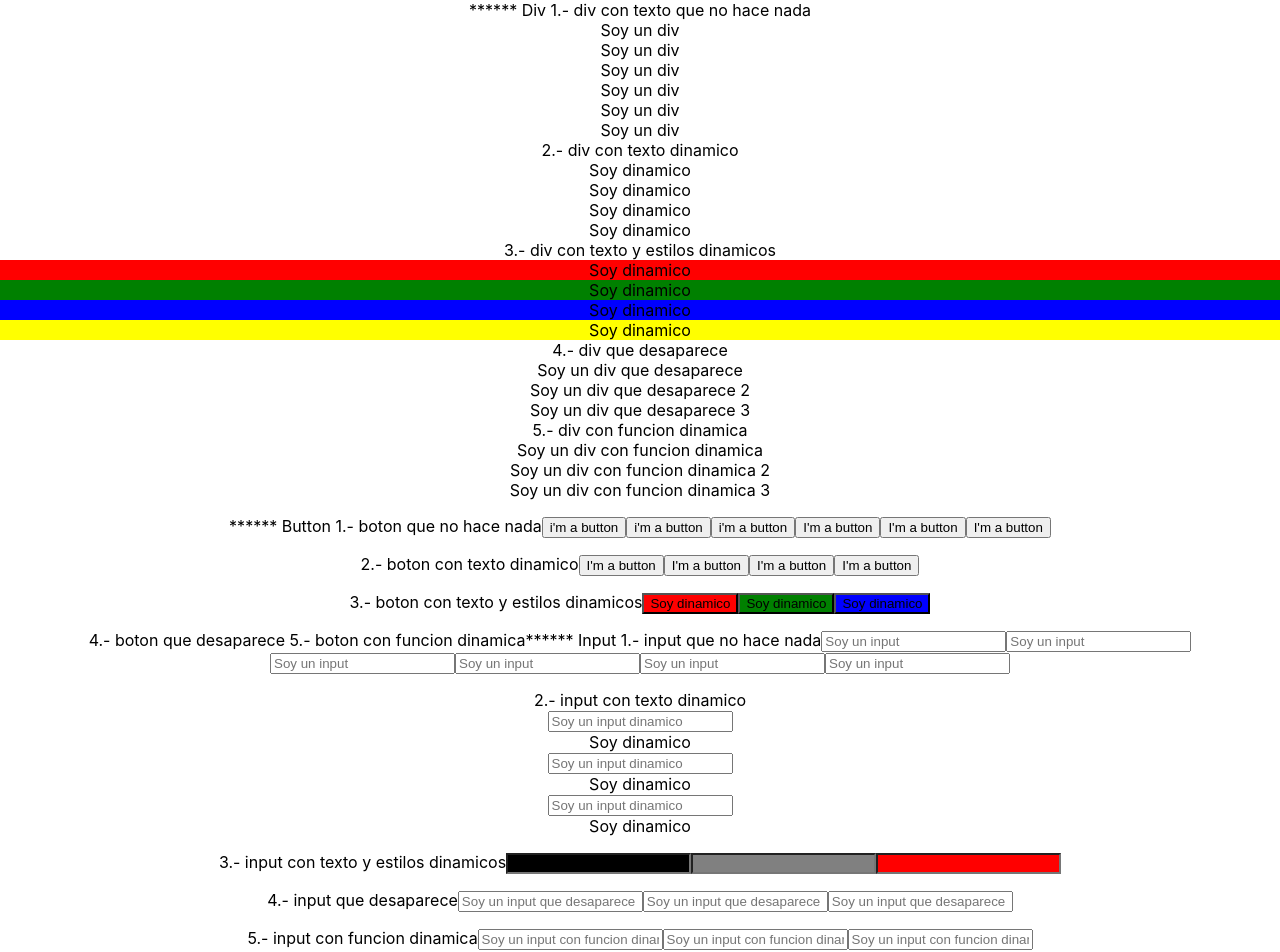
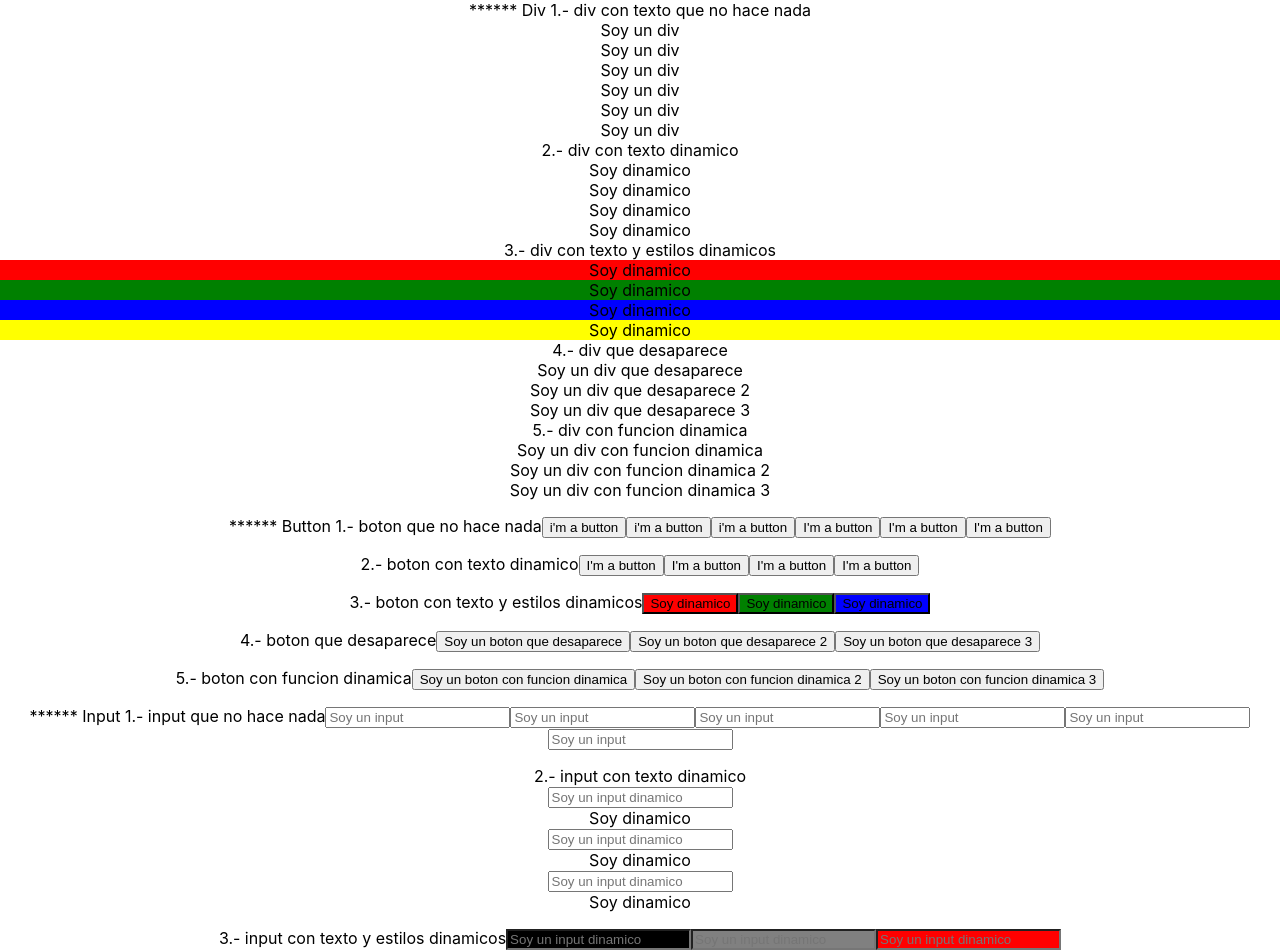
Before and after one commit to pablo179/Pokedex, a React (Create React App) app: page /pokemon in a window 1280 px wide. Shown: the top 952 px of the page. Built offline with nearby package versions, Linux system fonts and the light colour scheme.

Commit message:
Add last steps of Btn and some changes on input components

```diff
--- a/src/App.js
+++ b/src/App.js
@@ -32,6 +32,12 @@ import Btn2_4 from './components/Btn/Step2/ComponentBtn4';
 import Btn3_1 from './components/Btn/Step3/ComponentBtn';
 import Btn3_2 from './components/Btn/Step3/ComponentBtn2';
 import Btn3_3 from './components/Btn/Step3/ComponentBtn3';
+import Btn4_1 from './components/Btn/Step4/ComponentBtn';
+import Btn4_2 from './components/Btn/Step4/ComponentBtn2';
+import Btn4_3 from './components/Btn/Step4/ComponentBtn3';
+import Btn5_1 from './components/Btn/Step5/ComponentBtn';
+import Btn5_2 from './components/Btn/Step5/ComponentBtn2';
+import Btn5_3 from './components/Btn/Step5/ComponentBtn3';
 
 import ComponentInput from './components/Input/Step1/ComponentInput';
 import ComponentInput2 from './components/Input/Step1/ComponentInput2';
@@ -117,7 +123,15 @@ function App() {
         <p/>
 
         4.- boton que desaparece
+        <Btn4_1/>
+        <Btn4_2/>
+        <Btn4_3/>
+        <p/>
         5.- boton con funcion dinamica
+        <Btn5_1 myFunction={dynamicFunction}/>
+        <Btn5_2 myFunction={dynamicFunction2}/>
+        <Btn5_3 myFunction={dynamicFunction3}/>
+        <p/>
       </>
       <>
       ****** Input
--- /dev/null
+++ b/src/components/Btn/Step4/ComponentBtn.jsx
@@ -0,0 +1,18 @@
+import React from "react";
+
+class ComponentBtn extends React.Component{
+    constructor(){
+        super();
+        this.state={
+            visible:true
+        }
+    }
+    dissapier(){
+        this.setState({visible:false})
+    }
+    render(){
+        const {visible} = this.state;
+        return visible && <button onClick={()=>this.dissapier()}>Soy un boton que desaparece</button>
+    }
+}
+export default ComponentBtn
--- /dev/null
+++ b/src/components/Btn/Step4/ComponentBtn2.jsx
@@ -0,0 +1,10 @@
+import React from "react";
+
+function ComponentBtn2(){
+    const [visible,setVisible] = React.useState(true);
+    function dissapier(){
+        setVisible(false);
+    }
+    return visible && <button onClick={dissapier}>Soy un boton que desaparece 2</button>
+}
+export default ComponentBtn2
--- /dev/null
+++ b/src/components/Btn/Step4/ComponentBtn3.jsx
@@ -0,0 +1,10 @@
+import React from "react";
+
+const ComponentBtn3 = ()=>{
+    const [visible, setVisble] = React.useState(true);
+    const dissapier = ()=>{
+        setVisble(false);
+    }
+    return visible && <button onClick={dissapier}>Soy un boton que desaparece 3</button>
+}
+export default ComponentBtn3;
--- /dev/null
+++ b/src/components/Btn/Step5/ComponentBtn.jsx
@@ -0,0 +1,11 @@
+import React from "react";
+
+class ComponentBtn extends React.Component{
+    constructor(props){
+        super(props)
+    }
+    render(){
+        return <button onClick={this.props.myFunction}>Soy un boton con funcion dinamica</button>
+    }
+}
+export default ComponentBtn;
--- /dev/null
+++ b/src/components/Btn/Step5/ComponentBtn2.jsx
@@ -0,0 +1,6 @@
+import React from "react";
+
+function ComponentBtn2({myFunction}){
+    return <button onClick={myFunction}>Soy un boton con funcion dinamica 2</button>
+}
+export default ComponentBtn2
--- /dev/null
+++ b/src/components/Btn/Step5/ComponentBtn3.jsx
@@ -0,0 +1,6 @@
+import React from "react";
+
+const ComponentBtn3 = ({myFunction})=>{
+    return <button onClick={myFunction}>Soy un boton con funcion dinamica 3</button>
+}
+export default ComponentBtn3;
--- a/src/components/Input/Step2/ComponentInput2.jsx
+++ b/src/components/Input/Step2/ComponentInput2.jsx
@@ -3,7 +3,10 @@ import React from "react";
 function ComponentInput2(){
 
     const [text, setText] = React.useState("Soy dinamico");
-    return <div><input type="text" onChange={(e)=>setText(e.target.value)} placeholder="Soy un input dinamico" /><div>{text}</div></div>
+    const changeText = (e)=>{
+        setText(e.target.value);
+    }
+    return <div><input type="text" onChange={changeText} placeholder="Soy un input dinamico" /><div>{text}</div></div>
 
 }
 export default ComponentInput2;
--- a/src/components/Input/Step3/ComponentInput.jsx
+++ b/src/components/Input/Step3/ComponentInput.jsx
@@ -5,7 +5,7 @@ class ComponentInput extends React.Component{
         super(props)
     }
     render(){
-        return <input type="text" data={this.props.placeholder} style={this.props.myStyles} />
+        return <input type="text" placeholder={this.props.data} style={this.props.myStyles} />
     }
 }
 export default ComponentInput;
--- a/src/components/Input/Step3/ComponentInput2.jsx
+++ b/src/components/Input/Step3/ComponentInput2.jsx
@@ -1,6 +1,6 @@
 import React from "react";
 
 function ComponentInput2(props){
-    return <input type="text" style={props.myStyles} data={props.placeholder} />
+    return <input type="text" style={props.myStyles} placeholder={props.data} />
 }
 export default ComponentInput2;
--- a/src/components/Input/Step3/ComponentInput3.jsx
+++ b/src/components/Input/Step3/ComponentInput3.jsx
@@ -1,5 +1,5 @@
 import React from "react";
 
-const ComponentInput3 = (props) => <input type="text" style={props.myStyles} data={props.plaholder} />
+const ComponentInput3 = (props) => <input type="text" style={props.myStyles} placeholder={props.data} />
 
 export default ComponentInput3;
```
